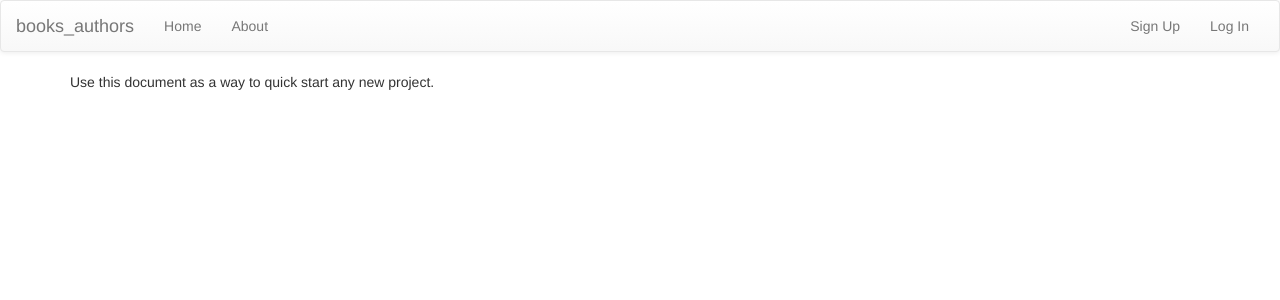
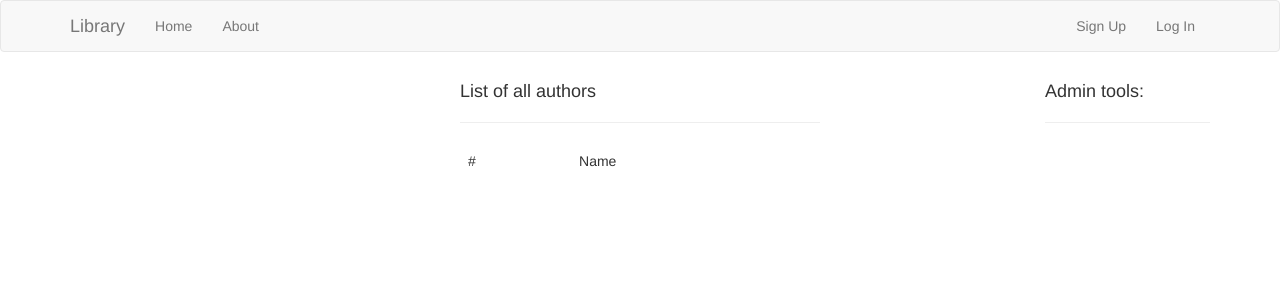
Before and after one commit to jeezybrick/library, a Django app: template books_authors/templates/pages/home.html in a window 1280 px wide. Shown: the top 300 px of the page. Run offline with Django 3.2, Linux system fonts and the light colour scheme; the template is opened without the code that fills it, so the values that code supplies are empty; some libraries are stand-ins or nearby versions.

Commit message:
started working on angular frontend

```diff
--- a/books_authors/api/serializers.py
+++ b/books_authors/api/serializers.py
@@ -8,7 +8,7 @@ class GenreSerializer(serializers.ModelSerializer):
 
     class Meta:
         model = Genre
-        fields = ('id', 'name', 'parent', 'slug', 'books_by_genre',)
+        fields = ('id', 'name', 'parent', 'slug',)
         read_only_fields = ('id',)
         depth = 1
 
@@ -27,5 +27,5 @@ class AuthorSerializer(serializers.ModelSerializer):
 
     class Meta:
         model = Author
-        fields = ('id', 'name', 'books_by_author', 'slug',)
+        fields = ('id', 'name', 'slug',)
         depth = 1
--- /dev/null
+++ b/books_authors/static/js/app/controllers/library.authorsController.js
@@ -0,0 +1,28 @@
+'use strict';
+
+library.controller('authorsCtrl', function ($scope, $http) {
+    $scope.authors = [];
+    $scope.reset = function (form) {
+        $scope.formName = '';
+        $scope.formSlug = '';
+        form.$setPristine();
+    };
+    $scope.addAuthor = function () {
+        console.log('Added!');
+        $scope.authors.push({
+            name: $scope.formName
+        });
+        $scope.reset();
+    };
+
+    $scope.reset();
+
+    $http
+        .get('/api/authors/')
+        .success(function (data) {
+            for (var i = 0; i < data.length; i++) {
+                console.log(data[i]);
+                $scope.authors.push(data[i]);
+            }
+        });
+});
--- /dev/null
+++ b/books_authors/static/js/app/library.js
@@ -0,0 +1,3 @@
+'use strict';
+
+var library = angular.module('libraryApp', []);
--- a/books_authors/templates/base.html
+++ b/books_authors/templates/base.html
@@ -1,5 +1,5 @@
 {% load staticfiles i18n %}<!DOCTYPE html>
-<html lang="en" ng-app>
+<html lang="en" ng-app="libraryApp">
   <head>
     <meta charset="utf-8">
     <meta http-equiv="x-ua-compatible" content="ie=edge">
@@ -15,27 +15,22 @@
 
     {% block css %}
     <!-- Latest compiled and minified CSS -->
-    <link rel="stylesheet" href="https://netdna.bootstrapcdn.com/bootstrap/3.3.4/css/bootstrap.min.css">
-
-    <!-- Optional theme -->
-    <link rel="stylesheet" href="https://netdna.bootstrapcdn.com/bootstrap/3.3.4/css/bootstrap-theme.min.css">
-
-    <!-- Your stuff: Third-party css libraries go here -->
-
-    <!-- This file store project specific CSS -->
-    <link href="{% static 'css/project.css' %}" rel="stylesheet">
+        <!-- link rel="stylesheet" href="https://netdna.bootstrapcdn.com/bootstrap/3.3.4/css/bootstrap.min.css"-->
+        <link rel="stylesheet" href="https://bootswatch.com/journal/bootstrap.min.css">
     {% endblock %}
 
     {% block angular %}
-        <script src="{% static 'js/angular/angular.js' %}"></script>
-    {% endblock %}
+        <script src="https://cdnjs.cloudflare.com/ajax/libs/angular.js/1.4.3/angular.js"></script>
+        <script src="{% static 'js/app/library.js' %}"></script>
+        <script src="{% static 'js/app/controllers/library.authorsController.js' %}"></script>
+    {% endblock angular %}
 
   </head>
 
   <body>
 
     <div class="navbar navbar-default">
-      <div class="container-fluid">
+        <div class="container">
         <!-- Brand and toggle get grouped for better mobile display -->
         <div class="navbar-header">
           <button type="button" class="navbar-toggle collapsed" data-toggle="collapse" data-target="#bs-navbar-collapse-1" aria-expanded="false">
@@ -44,7 +39,7 @@
             <span class="icon-bar"></span>
             <span class="icon-bar"></span>
           </button>
-          <a class="navbar-brand" href="/">books_authors</a>
+            <a class="navbar-brand" href="/">Library</a>
         </div>
 
         <!-- Collect the nav links, forms, and other content for toggling -->
@@ -96,7 +91,6 @@
       <!-- Your stuff: Third-party javascript libraries go here -->
 
       <!-- place project specific Javascript in this file -->
-      <script src="{% static 'js/project.js' %}"></script>
-    {% endblock javascript %}
+    {% endblock %}
   </body>
 </html>
--- a/books_authors/templates/pages/home.html
+++ b/books_authors/templates/pages/home.html
@@ -1 +1,57 @@
 {% extends "base.html" %}
+{% load staticfiles %}
+
+{% block content %}
+    <div class="row" ng-controller="authorsCtrl">
+        <div class="col-md-4 col-md-offset-4">
+            <h4>List of all authors</h4>
+            <hr>
+            {% verbatim %}
+                <table class="table">
+                    <thead>
+                    <tr>
+                        <td>#</td>
+                        <td>Name</td>
+                    </tr>
+                    </thead>
+                    <tbody class="table-stripped">
+                    <tr ng-repeat="author in authors">
+                        <td>
+                            {{$index + 1}}
+                        </td>
+                        <td>
+                            {{ author.name }}
+                        </td>
+                    </tr>
+                    </tbody>
+                </table>
+            {% endverbatim %}
+        </div>
+        <div class="col-md-2 col-md-offset-2">
+            <h4>Admin tools:</h4>
+            <hr>
+            {% if user.is_staff %}
+                <form name="author_form">
+                    <div class="alert alert-danger"
+                         ng-show="author_form.$invalid && !author_form.formName.$pristine && !author_form.formSlug.$pristine && !author_form.$pristine">
+                        <strong>Error!</strong> All fields are required.
+                    </div>
+                    <div class="form-group">
+                        <label for="id_author_name">Name:</label>
+                        <input id="id_author_name" type="text" name="formName" class="form-control" ng-model="formName"
+                               required>
+                    </div>
+                    <div class="form-group">
+                        <label for="id_author_slug">Slug:</label>
+                        <input id="id_author_slug" type="text" name="formSlug" class="form-control" ng-model="formSlug"
+                               required>
+                    </div>
+                    <div class="form-group">
+                        <input id="id_author_slug" type="submit" value="Add new author" class="btn btn-primary"
+                               ng-click="addAuthor(author_form)" ng-disabled="author_form.$invalid">
+                    </div>
+                </form>
+            {% endif %}
+        </div>
+    </div>
+{% endblock content %}
```
Also changed, not shown: books_authors/static/js/app/app.js (deleted).
